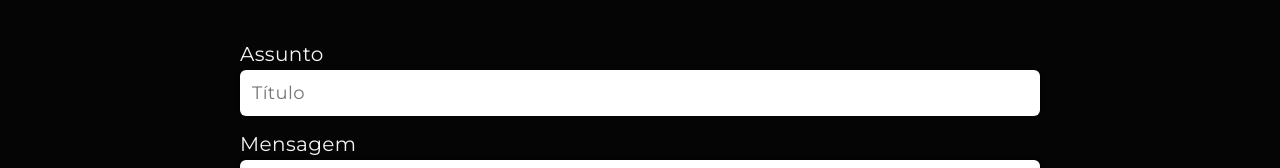
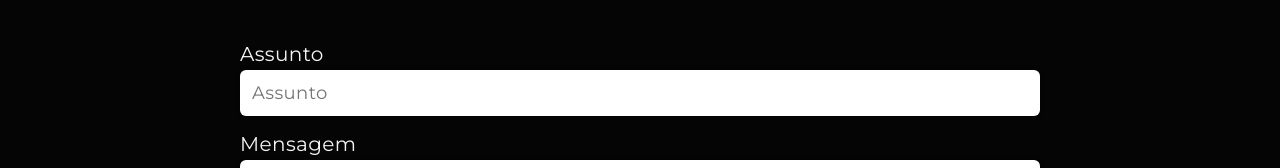
Before and after one commit to filipegallodev/portfolio-nextjs, a Next.js app: page /contato in a window 1280 px wide. Shown: the part 210-378 px from the top of the page. Built offline with nearby package versions, Linux system fonts and the light colour scheme.

Commit message:
new personal photo and some form styles improvement

```diff
--- a/src/app/page.tsx
+++ b/src/app/page.tsx
@@ -15,7 +15,6 @@ import Footer from "@/components/Footer";
 import BackToTop from "@/components/BackToTop";
 import Section from "@/components/Section";
 import Header from "@/components/Header";
-import TechStack from "@/components/Technologies/TechStack";
 import SocialMediaIcons from "@/components/SocialMedia/SocialMediaIcons";
 
 export default function Home() {
--- a/src/components/Form/ContactForm.tsx
+++ b/src/components/Form/ContactForm.tsx
@@ -34,7 +34,7 @@ const ContactForm = () => {
           className="subject"
           type="text"
           id="subject"
-          placeholder="Título"
+          placeholder="Assunto"
           value={subject}
           onChange={({ target }) => setSubject(target.value)}
         />
@@ -77,9 +77,13 @@ const Input = styled.input`
   border-radius: 6px;
   border: none;
   box-shadow: 0px 0px 4px rgba(0, 0, 0, 0.25);
+  transition: 0.1s;
   &:focus {
     outline: 2px solid var(--form-border);
     box-shadow: 0px 0px 2px 3px rgba(255, 255, 255, 1);
+  }
+  &:hover {
+    outline: 2px solid var(--form-border);
   }
 `;
 
@@ -93,9 +97,13 @@ const Textarea = styled.textarea`
   border: none;
   box-shadow: 0px 0px 4px rgba(0, 0, 0, 0.25);
   resize: none;
+  transition: 0.1s;
   &:focus {
     outline: 2px solid var(--form-border);
     box-shadow: 0px 0px 2px 3px rgba(255, 255, 255, 1);
+  }
+  &:hover {
+    outline: 2px solid var(--form-border);
   }
 `;
 
```
Also changed, not shown: public/assets/img/foto-filipe.webp.
